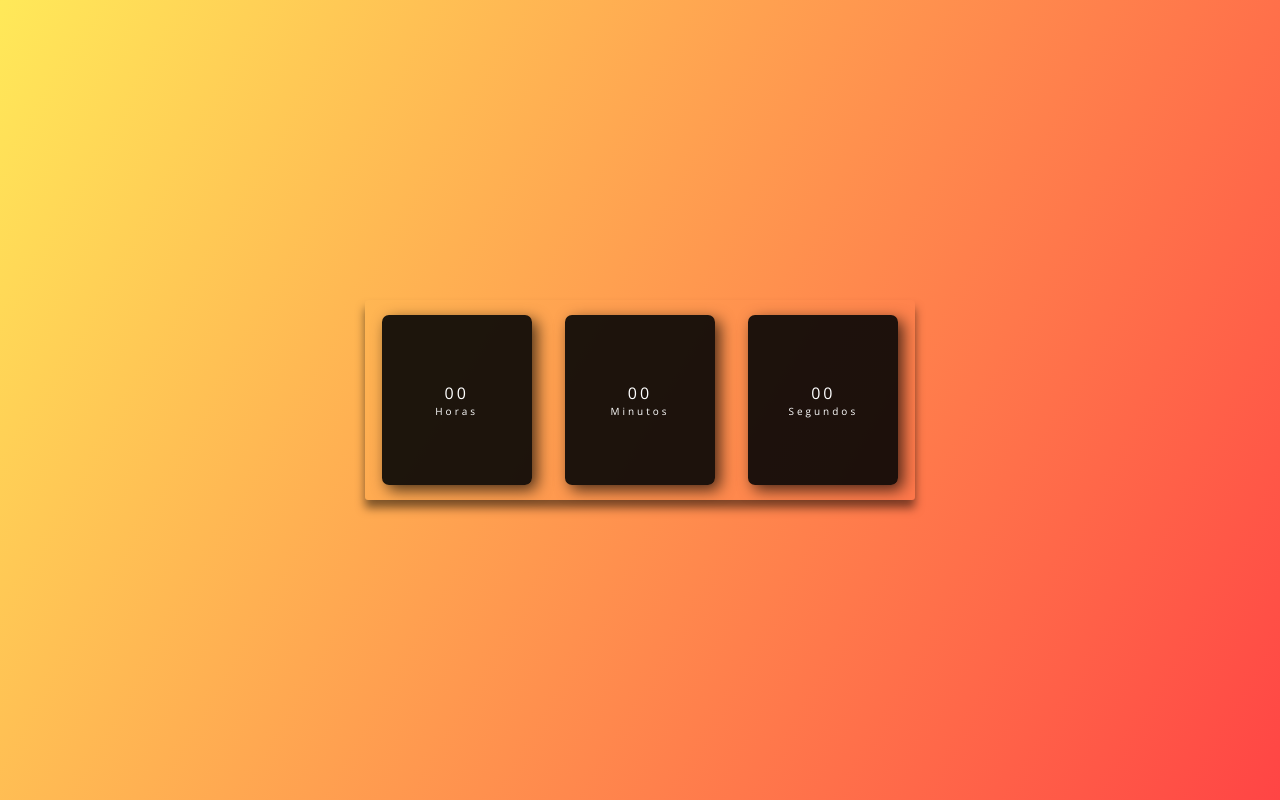
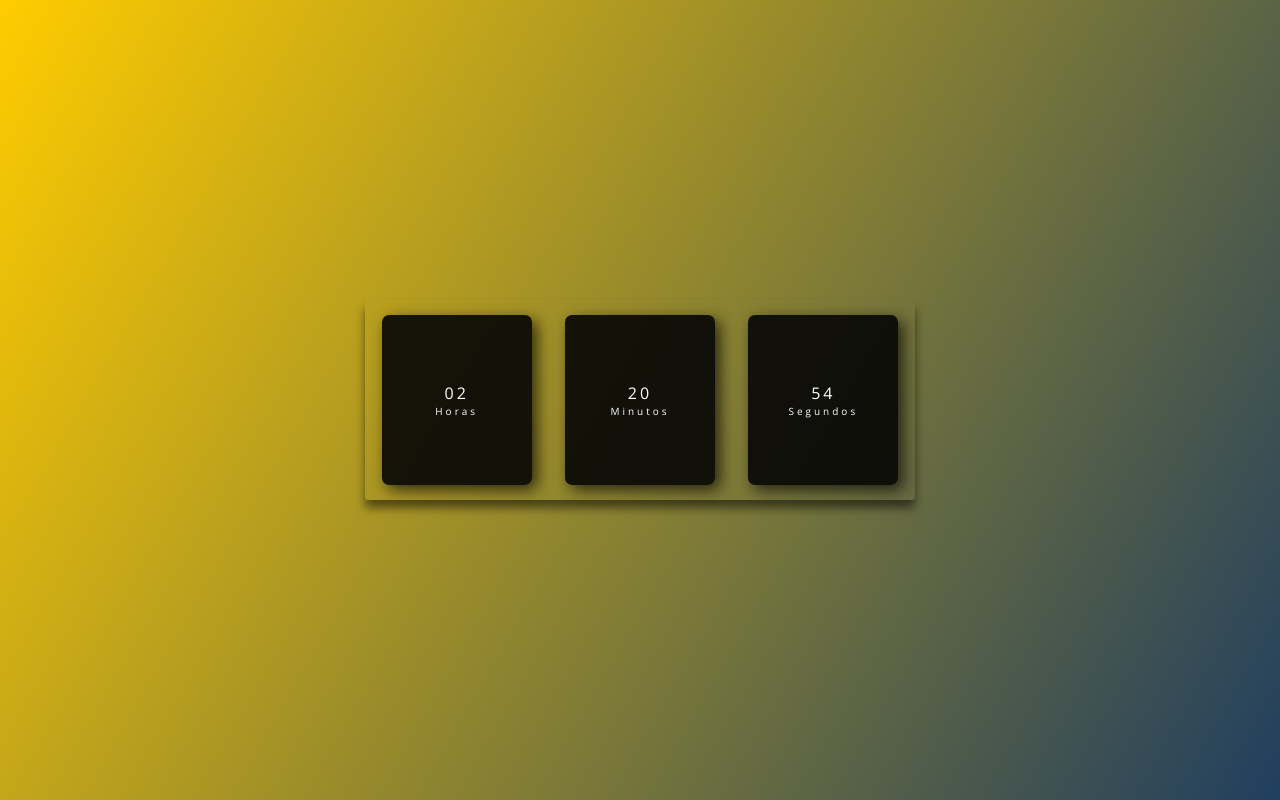
Before and after one commit to Th3PL/relogio-digital, a plain HTML site: page index.html in a window 1280 px wide. Drawn offline with nearby package versions, Linux system fonts and the light colour scheme.

Commit message:
Relogio-digital-final

```diff
--- a/assets/script/script.js
+++ b/assets/script/script.js
@@ -7,4 +7,12 @@ const relogio = setInterval(function time() {
     let hr = dateToday.getHours();
     let min = dateToday.getMinutes();
     let s = dateToday.getSeconds();
+
+    if (hr < 10) hr = '0' + hr;
+    if (min < 10) min = '0' + min;
+    if (s < 10) s = '0' + s;
+
+    horas.textContent = hr;
+    minutos.textContent = min;
+    segundos.textContent = s;
 })
--- a/assets/styles/styles.css
+++ b/assets/styles/styles.css
@@ -1,4 +1,9 @@
 @import url('https://fonts.googleapis.com/css2?family=Open+Sans:wght@300;400;500&display=swap');
+ :root{
+    --cor-principal: #FFCC00;
+    --cor-secundaria: #203E5F;
+
+}
 
 *{
     margin: 0;
@@ -8,7 +13,7 @@
 
 body{
     height: 100vh;
-    background: linear-gradient(120deg, #ffe53bd8, #ff2525da);
+    background: linear-gradient(120deg, var(--cor-principal), var(--cor-secundaria));
     display: flex;
     align-items: center;
     justify-content: center;
--- a/index.html
+++ b/index.html
@@ -18,7 +18,7 @@
             <span class="tempo">Minutos</span>
         </div>
         <div>
-            <span id="segunds">00</span>
+            <span id="segundos">00</span>
             <span class="tempo">Segundos</span>
         </div>
     </div>
```
